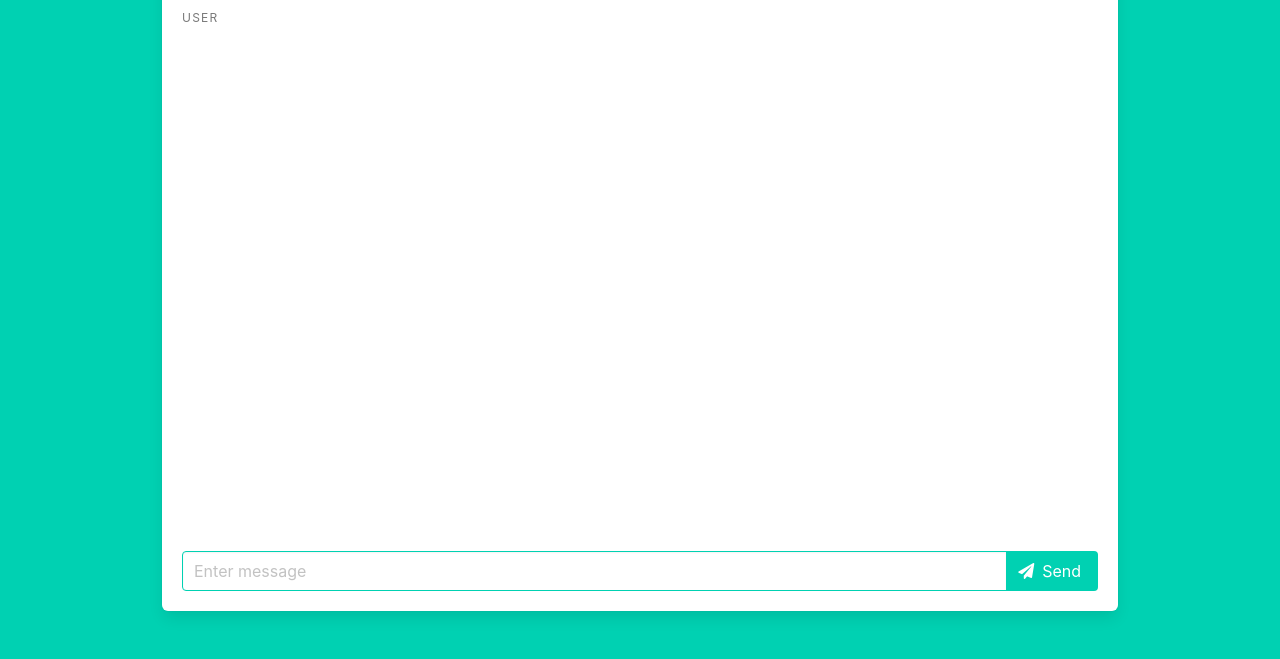
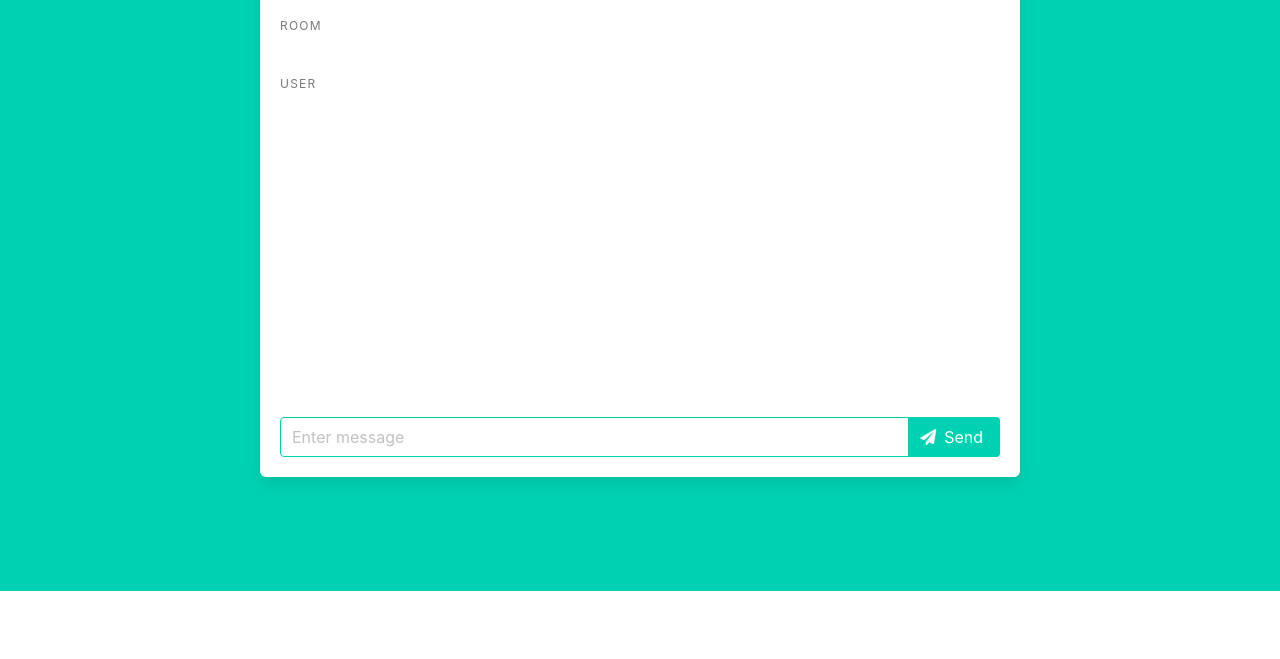
Before and after one commit to fueremi/Express-MP_Chat, a website: page public/chat.html in a window 1280 px wide. Shown: the part 209-868 px from the top of the page. After the commit the page ends 800 px from the top, so only its background shows below. Drawn offline with nearby package versions, Linux system fonts and the light colour scheme; no server answers.

Commit message:
fixing style for desktop screen

```diff
--- a/public/chat.html
+++ b/public/chat.html
@@ -22,7 +22,7 @@
       <div class="hero-body">
         <div class="container">
           <div class="columns is-centered">
-            <div class="column is-5-tablet is-10-desktop is-10-widescreen">
+            <div class="column is-5-tablet is-8-desktop is-8-widescreen">
               <section class="box">
                 <!-- Start of navbar -->
                 <nav
--- a/public/css/style.css
+++ b/public/css/style.css
@@ -1,5 +1,5 @@
 .is-scrollable{
-    height: 600px;
+    height: 400px;
     overflow-y: auto;
     flex-direction: column;
 }
```
